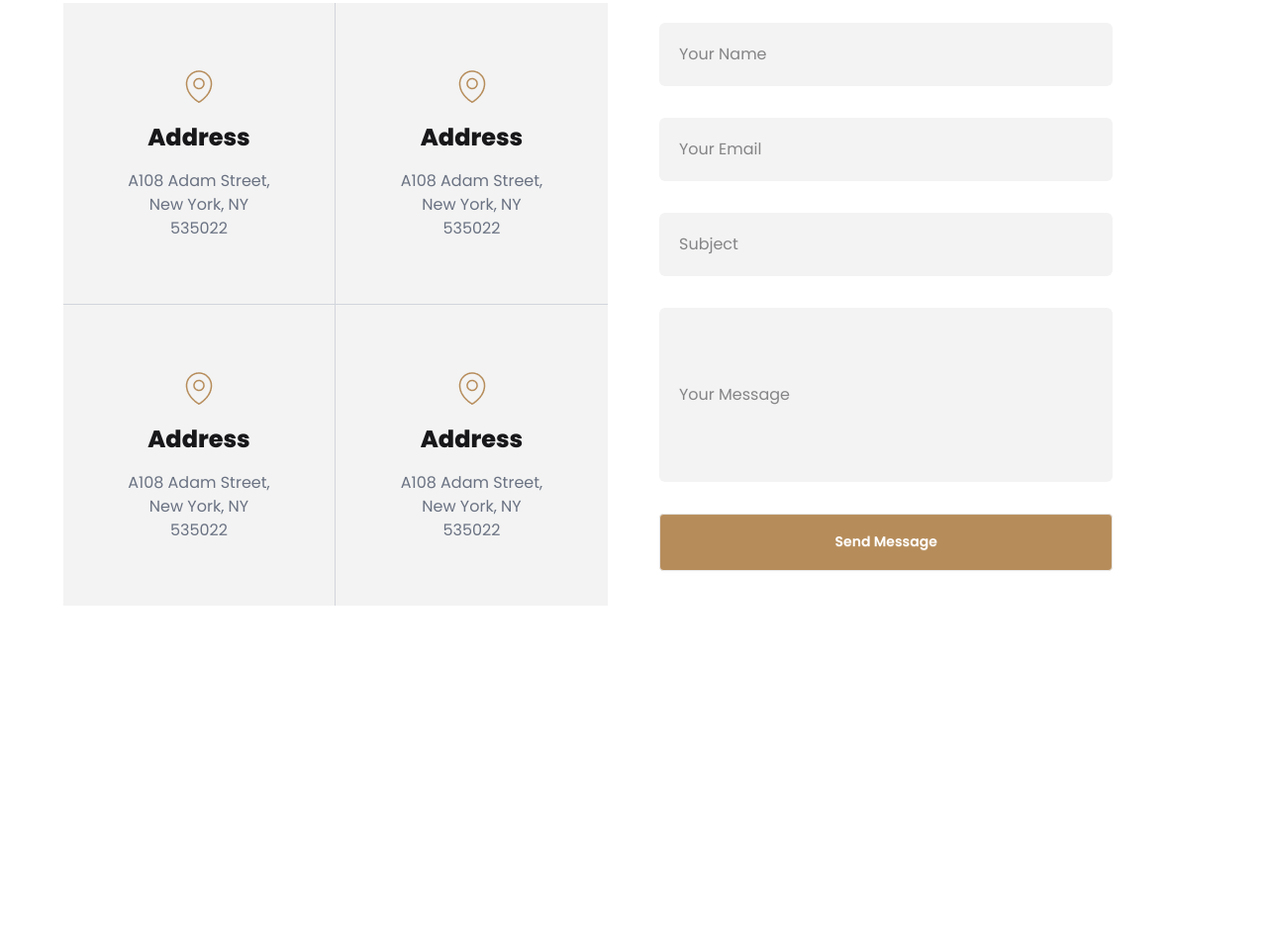
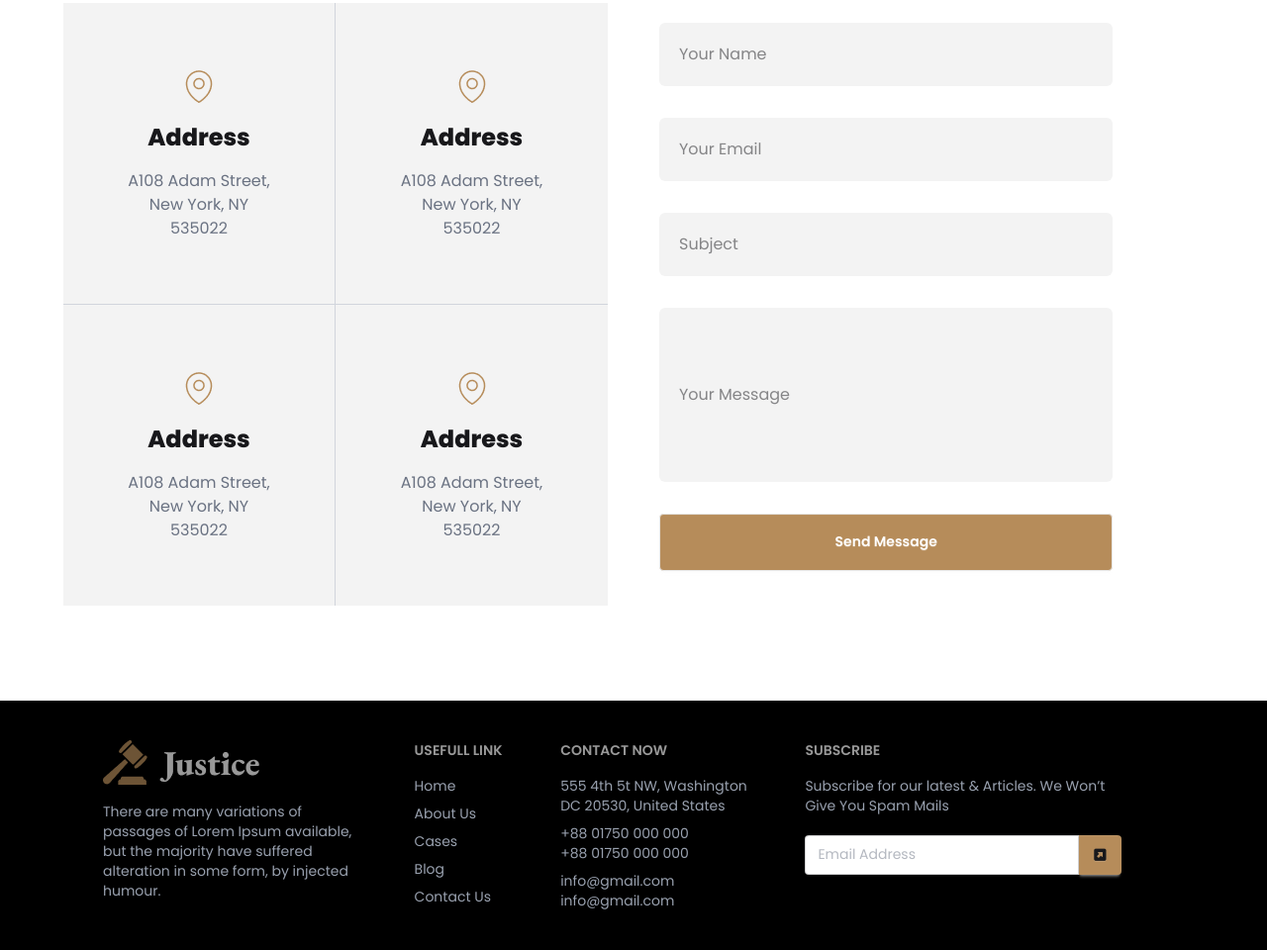
Before and after one commit to Abdullah572001/legal-solution-tw-du, a plain HTML site: page index.html in a window 1280 px wide. Shown: the part 3982-4942 px from the top of the page at 99% size. Before the commit the page ends 4690 px from the top, so only its background shows below. Drawn offline with nearby package versions, Linux system fonts and the light colour scheme.

Commit message:
footer section done

```diff
--- a/index.html
+++ b/index.html
@@ -246,17 +246,20 @@
             <div class="lg:flex gap-8 max-w-6xl mx-auto">
 
                 <div class="grid grid-cols-2 lg:w-3/6">
-                    <div class="flex flex-col justify-center items-center p-16 bg-[#F3F3F3] border-b-1 border-b-gray-300 border-r-1 border-r-gray-300">
+                    <div
+                        class="flex flex-col justify-center items-center p-16 bg-[#F3F3F3] border-b-1 border-b-gray-300 border-r-1 border-r-gray-300">
                         <img src="./images/location.png" alt="">
                         <h2 class="text-2xl font-extrabold py-4">Address</h2>
                         <p class="text-gray-500 text-center">A108 Adam Street, <br> New York, NY 535022</p>
                     </div>
-                    <div class="flex flex-col justify-center items-center p-16 bg-[#F3F3F3] border-b-1 border-b-gray-300">
+                    <div
+                        class="flex flex-col justify-center items-center p-16 bg-[#F3F3F3] border-b-1 border-b-gray-300">
                         <img src="./images/location.png" alt="">
                         <h2 class="text-2xl font-extrabold py-4">Address</h2>
                         <p class="text-gray-500 text-center">A108 Adam Street, <br> New York, NY 535022</p>
                     </div>
-                    <div class="flex flex-col justify-center items-center p-16 bg-[#F3F3F3] border-r-1 border-r-gray-300">
+                    <div
+                        class="flex flex-col justify-center items-center p-16 bg-[#F3F3F3] border-r-1 border-r-gray-300">
                         <img src="./images/location.png" alt="">
                         <h2 class="text-2xl font-extrabold py-4">Address</h2>
                         <p class="text-gray-500 text-center">A108 Adam Street, <br> New York, NY 535022</p>
@@ -269,10 +272,13 @@
                 </div>
                 <!-- input -->
                 <div class="lg:w-3/6 mt-5 ml-5">
-                    <input class="w-5/6 p-5 rounded-md bg-[#F3F3F3] border-none mb-8" placeholder="Your Name" type="text">
-                    <input class="w-5/6 p-5 rounded-md bg-[#F3F3F3] border-none mb-8" placeholder="Your Email" type="text">
+                    <input class="w-5/6 p-5 rounded-md bg-[#F3F3F3] border-none mb-8" placeholder="Your Name"
+                        type="text">
+                    <input class="w-5/6 p-5 rounded-md bg-[#F3F3F3] border-none mb-8" placeholder="Your Email"
+                        type="text">
                     <input class="w-5/6 p-5 rounded-md bg-[#F3F3F3] border-none mb-8" placeholder="Subject" type="text">
-                    <input class="w-5/6 h-44 p-5 rounded-md bg-[#F3F3F3] border-none mb-8" placeholder="Your Message" type="text">
+                    <input class="w-5/6 h-44 p-5 rounded-md bg-[#F3F3F3] border-none mb-8" placeholder="Your Message"
+                        type="text">
                     <button class="btn gold text-white w-5/6 py-7">Send Message</button>
                 </div>
             </div>
@@ -281,7 +287,39 @@
 
     </main>
 
-    <footer></footer>
+    <footer class="bg-black">
+        <footer class="footer sm:footer-horizontal max-w-6xl mx-auto text-gray-400 text-base-content p-10">
+            <nav>
+                <a class="link link-hover footer-title"><img src="./images/logo.png" alt=""></a>
+                <p class="max-w-64">There are many variations of passages of Lorem Ipsum available, but the majority
+                    have suffered alteration in some form, by injected humour.</p>
+            </nav>
+            <nav>
+                <h6 class="footer-title text-white">Usefull Link</h6>
+                <a class="link link-hover">Home</a>
+                <a class="link link-hover">About Us</a>
+                <a class="link link-hover">Cases</a>
+                <a class="link link-hover">Blog</a>
+                <a class="link link-hover">Contact Us</a>
+            </nav>
+            <nav>
+                <h6 class="footer-title text-white">Contact Now</h6>
+                <a class="link link-hover">555 4th 5t NW, Washington <br> DC 20530, United States</a>
+                <a class="link link-hover">+88 01750 000 000 <br>+88 01750 000 000</a>
+                <a class="link link-hover">info@gmail.com <br>info@gmail.com</a>
+            </nav>
+            <form>
+                <h6 class="footer-title text-white">Subscribe</h6>
+                <fieldset class="w-80">
+                    <label class="">Subscribe for our latest & Articles. We Won’t Give You Spam Mails</label>
+                    <div class="join mt-5">
+                        <input type="text" placeholder="Email Address" class="input input-bordered join-item text-gray-500" />
+                        <button class="btn gold border-none join-item "><i class="fa-solid fa-square-up-right"></i></button>
+                    </div>
+                </fieldset>
+            </form>
+        </footer>
+    </footer>
 </body>
 
 </html>
```
